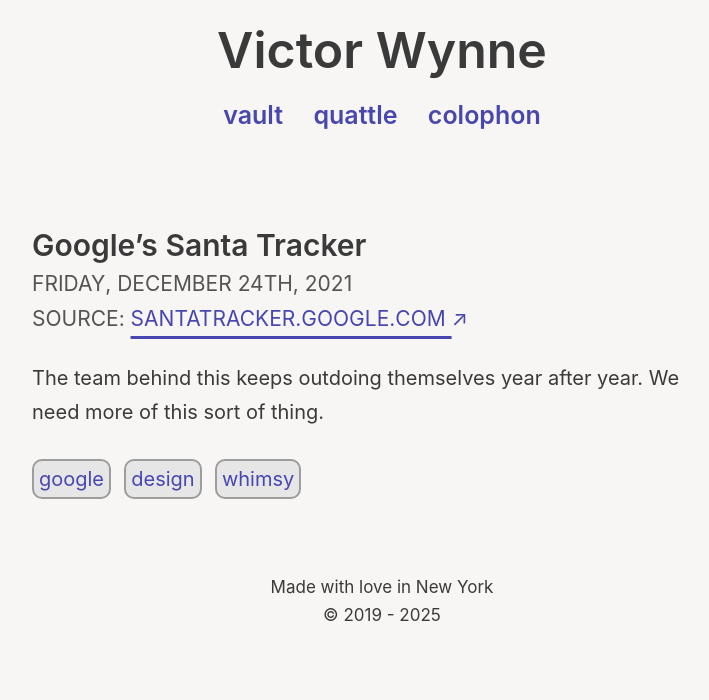
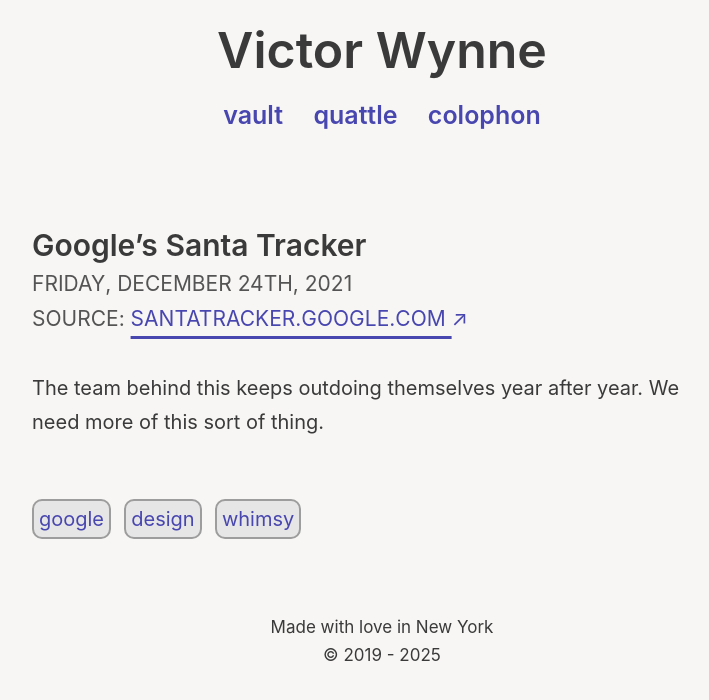
Before and after one commit to victorwynne/victorwynne, a Jekyll site: the page built from _posts/2021-12-24-googles-santa-tracker.md, in a window 1280 px wide. Shown: the top 700 px of the page, without its empty margins (258-967 px from the left). Built offline with Jekyll 4.4.1, drawn with Linux system fonts in a browser that asks for light colours.

Commit message:
_posts.scss

```diff
--- a/_sass/_posts.scss
+++ b/_sass/_posts.scss
@@ -127,7 +127,7 @@
 .source {
   display: block;
   margin-top: -0.8rem;
-  margin-bottom: 1rem;
+  margin-bottom: 1.5rem;
   color: $meta;
   width: 100%;
   overflow: hidden;
@@ -143,7 +143,7 @@
 /* === Post Content === */
 
 .post-content {
-  margin-bottom: 1.5rem;
+  margin-bottom: 3rem;
 }
 
 /* === Tag List === */
```
